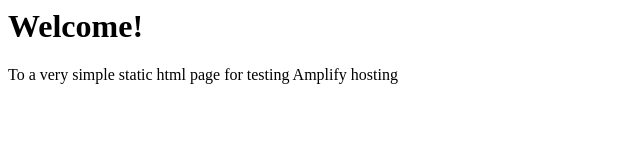
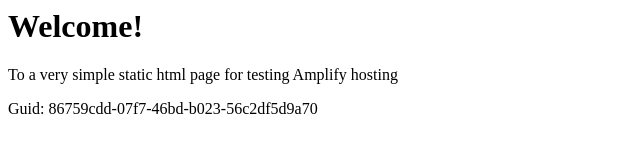
Before and after one commit to aws-aemilia-sfo/Github-PR-Commit-Integration-Test-DoNotTouch-GithubWebhookPreviewCanaryTest-v1-prod-us-west-1, a website: page src/index.html in a window 1280 px wide. Shown: the whole page, without its empty margins (0-640 px from the left). Drawn offline with Linux system fonts and the light colour scheme.

Commit message:
commit from integ tests

```diff
--- a/src/index.html
+++ b/src/index.html
@@ -1,3 +1,5 @@
+
+
 <html lang="en">
 
 <head>
@@ -10,6 +12,6 @@
 <body>
     <h1>Welcome!</h1>
     <p>To a very simple static html page for testing Amplify hosting</p>
-</body>
+    <p>Guid: 86759cdd-07f7-46bd-b023-56c2df5d9a70</p></body>
 
 </html>
```
